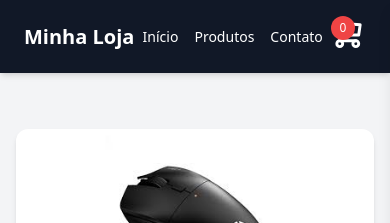
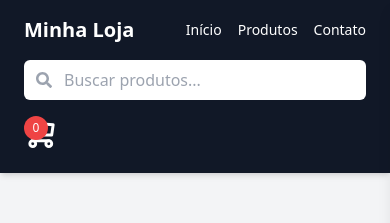
Before and after one commit to AdeiltonPereiraAlves/projeto-pwII, a React (Vite) app: page / in a window 390 px wide. Shown: the top 223 px of the page. Built offline with nearby package versions, Linux system fonts and the light colour scheme.

Commit message:
criando componente BuscarProdutos com input controlado

```diff
--- a/src/App.tsx
+++ b/src/App.tsx
@@ -1,29 +1,27 @@
-
 import './App.css'
+import { useState } from 'react'
 import CarrinhoLateral from './components/CartLateral'
 import Footer from './components/Footer'
 import Header from './components/Header'
 import ListaProdutos from './components/ListaProdutos'
 import Pagina from './components/Pagina'
 
-
 function App() {
+  const [busca, setBusca] = useState("");
 
   return (
-    <>
-      <div className='bg-gray-100' >
-        <Header/>
+    <div className="flex flex-col min-h-screen bg-gray-100">
+      <Header onBuscar={setBusca} />
+      <main className="flex-1">
         <Pagina>
-          <ListaProdutos/>
-          <div>
-            <CarrinhoLateral/>
-          </div>
+          <ListaProdutos filtro={busca} />
+          <CarrinhoLateral />
         </Pagina>
-        <Footer/>
-      </div>
-
-    </>
-  )
+      </main>
+      <Footer />
+    </div>
+  );
 }
 
+
 export default App
--- /dev/null
+++ b/src/components/BuscarProdutos.tsx
@@ -0,0 +1,29 @@
+import { useState } from "react";
+import { FaSearch } from "react-icons/fa";
+
+export type BuscarProdutosProps = {
+  onBuscar: (termo: string) => void;
+};
+
+export default function BuscarProdutos({ onBuscar }: BuscarProdutosProps) {
+  const [termo, setTermo] = useState("");
+
+  function handleChange(e: React.ChangeEvent<HTMLInputElement>) {
+    const value = e.target.value;
+    setTermo(value);
+    onBuscar(value);
+  }
+
+  return (
+    <div className="relative w-full md:w-1/3">
+      <FaSearch className="absolute top-3 left-3 text-gray-400" />
+      <input
+        type="text"
+        placeholder="Buscar produtos..."
+        value={termo}
+        onChange={handleChange}
+        className="w-full pl-10 pr-4 py-2 rounded-md text-black focus:outline-none focus:ring-2 focus:ring-blue-400"
+      />
+    </div>
+  );
+}
--- a/src/components/Header.tsx
+++ b/src/components/Header.tsx
@@ -1,19 +1,21 @@
+import Cart from "./Cart";
+import BuscarProdutos from "./BuscarProdutos";
+import { BuscarProdutosProps } from "./BuscarProdutos";
 
-import Cart from "./Cart";
-
-
-export default function Header() {
-
+export default function Header({ onBuscar }: BuscarProdutosProps) {
   return (
     <header className="bg-gray-900 text-white px-6 py-4 shadow-md w-full">
-      <div className="container mx-auto flex justify-between items-center">
+      <div className="container mx-auto flex flex-wrap md:flex-nowrap justify-between items-center gap-4">
         <h1 className="text-xl font-bold">Minha Loja</h1>
+
         <nav className="space-x-4 text-sm">
           <a href="#" className="hover:text-gray-300">Início</a>
           <a href="#" className="hover:text-gray-300">Produtos</a>
           <a href="#" className="hover:text-gray-300">Contato</a>
         </nav>
-        <Cart/>
+
+        <BuscarProdutos onBuscar={onBuscar} />
+        <Cart />
       </div>
     </header>
   );
--- a/src/components/ListaProdutos.tsx
+++ b/src/components/ListaProdutos.tsx
@@ -1,14 +1,30 @@
 import { useProdutos } from "../context/useContext";
 import Card from "./Card";
 
-export default function ListaProdutos() {
+interface ListaProdutosProps {
+  filtro: string;
+}
+
+export default function ListaProdutos({ filtro }: ListaProdutosProps) {
   const { listaProdutos } = useProdutos();
 
+  const produtosFiltrados = listaProdutos.filter((produto) =>
+    produto.nome.toLowerCase().includes(filtro.toLowerCase())
+  );
+
   return (
-    <div className="grid grid-cols-1 sm:grid-cols-2 md:grid-cols-3 gap-6 p-4">
-      {listaProdutos.map((produto) => (
-        <Card key={produto.id} produto={produto} />
-      ))}
+    <div className="w-full">
+      <div className="grid grid-cols-1 sm:grid-cols-2 md:grid-cols-3 gap-6 p-4">
+        {produtosFiltrados.length > 0 ? (
+          produtosFiltrados.map((produto) => (
+            <Card key={produto.id} produto={produto} />
+          ))
+        ) : (
+          <p className="col-span-full text-center text-gray-600">
+            Nenhum produto encontrado.
+          </p>
+        )}
+      </div>
     </div>
   );
 }
```
